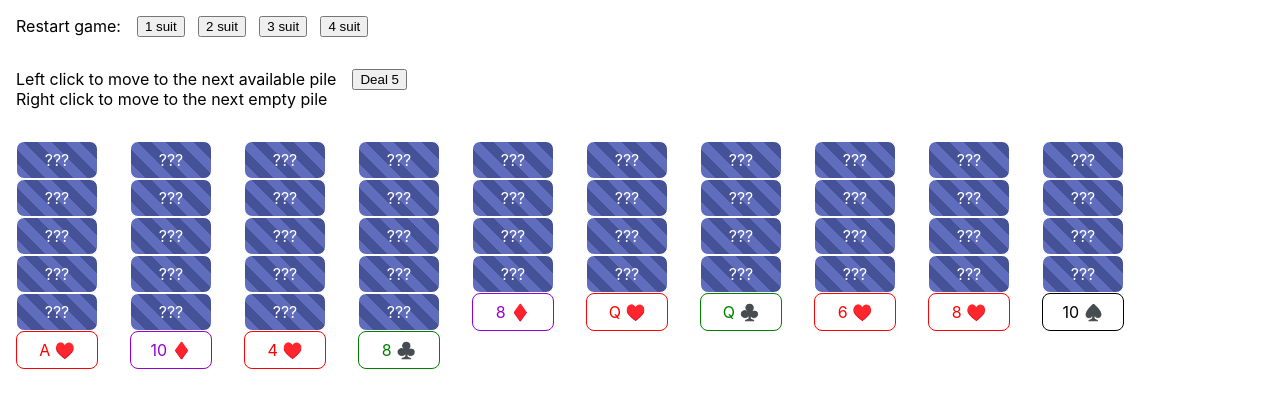
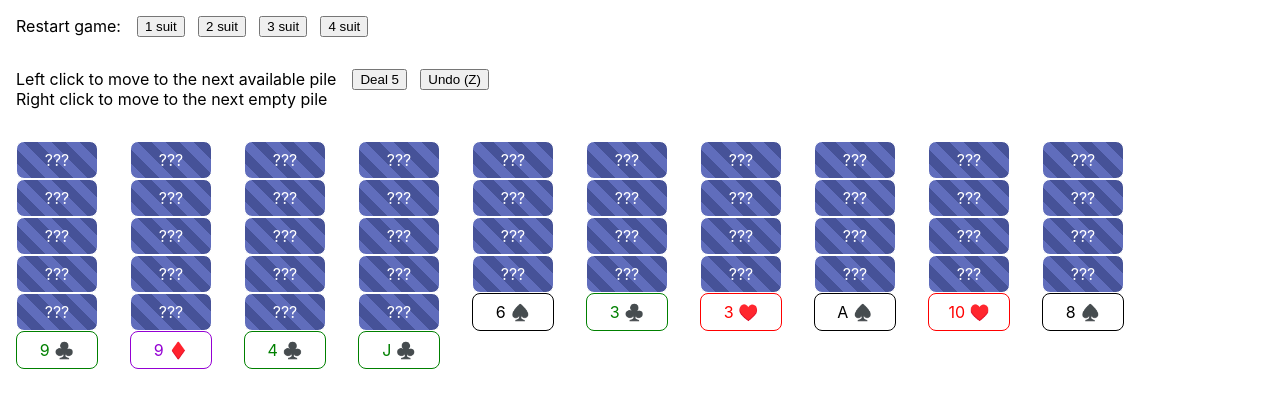
Before and after one commit to mpaulweeks/spider-solitaire, a React (Create React App) app: page / in a window 1280 px wide. Shown: the top 408 px of the page. Built offline with nearby package versions, Linux system fonts and the light colour scheme.

Commit message:
track history, support undo

```diff
--- a/src/fe/App.tsx
+++ b/src/fe/App.tsx
@@ -1,9 +1,11 @@
-import React, { useCallback, useState } from 'react';
-import { Board, Callback, GenerateDeck, Pointers } from '../logic';
+import React, { useCallback, useEffect, useState } from 'react';
+import { Board, Callback, GenerateDeck, History, Pointers } from '../logic';
 import { ViewBoard } from './ViewBoard';
 
+const history = new History(GenerateDeck(4));
+
 export function App() {
-  const [boardState, setBoardState] = useState(Board.createNew(GenerateDeck(4)).serialize());
+  const [boardState, setBoardState] = useState(history.peek());
   const [hover, setHover] = useState(undefined as Pointers | undefined);
 
   const triggerBoard = useCallback((cb: Callback<Board>) => {
@@ -11,14 +13,29 @@ export function App() {
       e && e.preventDefault && e.preventDefault();
       const newBoard = Board.deserialize(boardState);
       cb(newBoard);
-      setBoardState(newBoard.serialize());
+      history.push(newBoard.serialize());
+      setBoardState(history.peek());
     };
     return onTrigger;
   }, [boardState, setBoardState]);
 
+  const undo = useCallback(() => {
+    history.pop();
+    setBoardState(history.peek());
+  }, [setBoardState]);
+
   const reset = useCallback((newBoard: Board) => {
-    setBoardState(newBoard.serialize());
+    history.reset(newBoard.serialize());
+    setBoardState(history.peek());
   }, [setBoardState]);
+
+  useEffect(() => {
+    window.addEventListener('keypress', evt => {
+      if (evt.code === 'KeyZ') {
+        undo();
+      };
+    });
+  }, [undo]);
 
   const board = Board.deserialize(boardState);
   const possibleMoves = hover ? board.possibleMoves(hover) : [];
@@ -27,6 +44,7 @@ export function App() {
       board={board}
       possibleMoves={possibleMoves}
       onHover={setHover}
+      undo={undo}
       trigger={triggerBoard}
       reset={reset} />
   );
--- a/src/fe/ViewBoard.tsx
+++ b/src/fe/ViewBoard.tsx
@@ -1,8 +1,9 @@
 import React from 'react';
-import { Board, Callback, CardState, Column, GenerateDeck, Pointers, Trigger } from "../logic";
+import { Board, Callback, CardState, Column, EmptyCallback, GenerateDeck, Pointers, Trigger } from "../logic";
 import { ViewColumn } from './ViewColumn';
 
 import styled from 'styled-components';
+import { toUnicode } from 'punycode';
 const CompBoard = styled.div`
   display: flex;
   flex-direction: column;
@@ -32,16 +33,18 @@ const CompColumnContainer = styled.div`
 `;
 
 export function ViewBoard(props: {
-  board: Board,
-  possibleMoves: Column[],
-  onHover: Callback<Pointers | undefined>,
-  trigger: Trigger<Board>,
-  reset: Callback<Board>,
+  board: Board;
+  possibleMoves: Column[];
+  onHover: Callback<Pointers | undefined>;
+  undo: EmptyCallback;
+  trigger: Trigger<Board>;
+  reset: Callback<Board>;
 }) {
   const {
     board,
     possibleMoves,
     onHover,
+    undo,
     trigger,
     reset,
   } = props;
@@ -76,6 +79,9 @@ export function ViewBoard(props: {
             Deal {remainingDeals}
           </button>
         ) : null}
+        <button onClick={undo}>
+          Undo (Z)
+        </button>
       </CompHeader>
       <CompColumnContainer>
         {board.columns.map((column, ci) => (
--- /dev/null
+++ b/src/logic/history.ts
@@ -0,0 +1,28 @@
+import { Board } from "./board";
+import { BoardState, DeckState } from "./types";
+import { deepCopy, deepEqual } from "./util";
+
+export class History {
+  private history: BoardState[];
+  constructor(deck: DeckState) {
+    const board = Board.createNew(deck);
+    this.history = [board.serialize()];
+  }
+  push(bs: BoardState) {
+    const current = this.peek();
+    if (!deepEqual(current, bs)) {
+      this.history.push(bs);
+    }
+  }
+  pop() {
+    if (this.history.length > 1) {
+      this.history.pop();
+    }
+  }
+  peek() {
+    return deepCopy(this.history[this.history.length - 1]);
+  }
+  reset(bs: BoardState) {
+    this.history = [bs];
+  }
+}
--- a/src/logic/index.ts
+++ b/src/logic/index.ts
@@ -1,5 +1,6 @@
 export * from "./board";
 export * from "./card";
 export * from "./column";
+export * from "./history";
 export * from "./types";
 export * from "./util";
--- a/src/logic/types.ts
+++ b/src/logic/types.ts
@@ -17,5 +17,6 @@ export type BoardState = {
 
 export type Pointers = { columnIndex: number, cardId: number };
 
+export type EmptyCallback = () => void;
 export type Callback<T> = (arg: T) => void;
 export type Trigger<T> = (cb: Callback<T>) => Callback<any>;
--- a/src/logic/util.ts
+++ b/src/logic/util.ts
@@ -33,6 +33,28 @@ export function shuffle<T>(array: T[]) {
   }
   return array;
 }
+export function deepEqual<T>(a: T, b: T): boolean {
+  if (!a === !!b) {
+    return false;
+  }
+  // https://gist.github.com/davidfurlong/463a83a33b70a3b6618e97ec9679e490
+  const replacer = (key: string, value: any): any => (
+    (value instanceof Object && !(value instanceof Array)) ?
+      Object.keys(value)
+        .sort()
+        .reduce((sorted: any, key) => {
+          sorted[key] = value[key];
+          return sorted
+        }, {})
+      : value);
+  function toJson(obj: T) {
+    return JSON.stringify(obj, replacer);
+  }
+  return toJson(a) === toJson(b);
+}
+export function deepCopy<T>(obj: T): T {
+  return JSON.parse(JSON.stringify(obj));
+}
 
 export function GenerateCard(index: number, suit: number, value: number): CardState {
   return {
```
